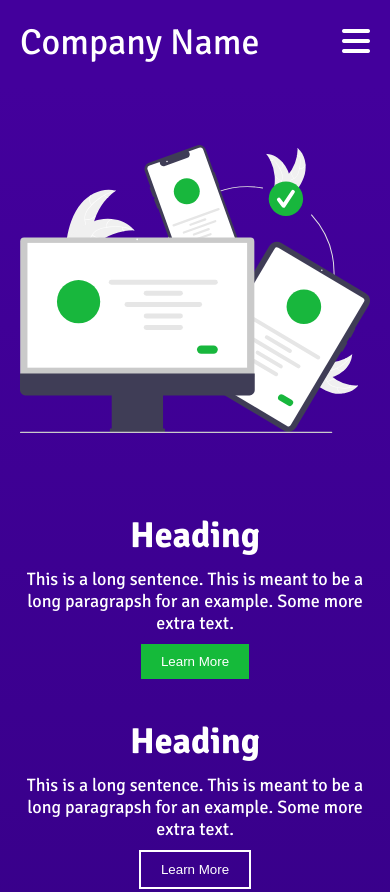
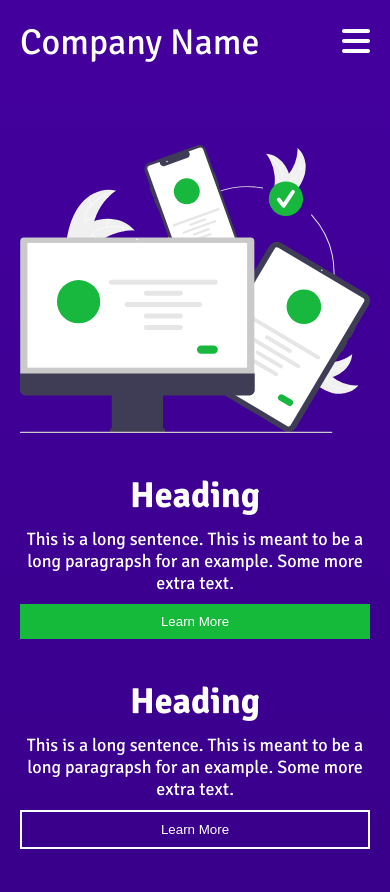
Before and after one commit to Eds2369/edsbusinesstemplate, a plain HTML site: page index.html in a window 390 px wide. Shown: the top 892 px of the page. Drawn offline with Linux system fonts and the light colour scheme.

Commit message:
Add files via upload

```diff
--- a/style.css
+++ b/style.css
@@ -315,6 +315,11 @@ footer {
         background-color: grey;
     }
 
+    .cta-btn, .cta-sec-btn {
+        width: 50%;
+        padding: 15px 25px;
+    }
+
     .hero {
         display: flex;
         flex-direction: column;
@@ -397,8 +402,28 @@ footer {
         width: 50%;
     }
 
+    .cta-btn, .cta-sec-btn {
+        width: 100%;
+    }
+
+    .text-box-top {
+        margin-bottom: 40px;
+    }
+
+    .hero {
+        grid-gap: unset;
+    }
+
     .years-description h2 {
         font-size: 2.5rem;
+    }
+
+    .cards {
+        gap: unset;
+    }
+
+    .card {
+        margin-bottom: 20px;
     }
 
     .footer-links {
```
